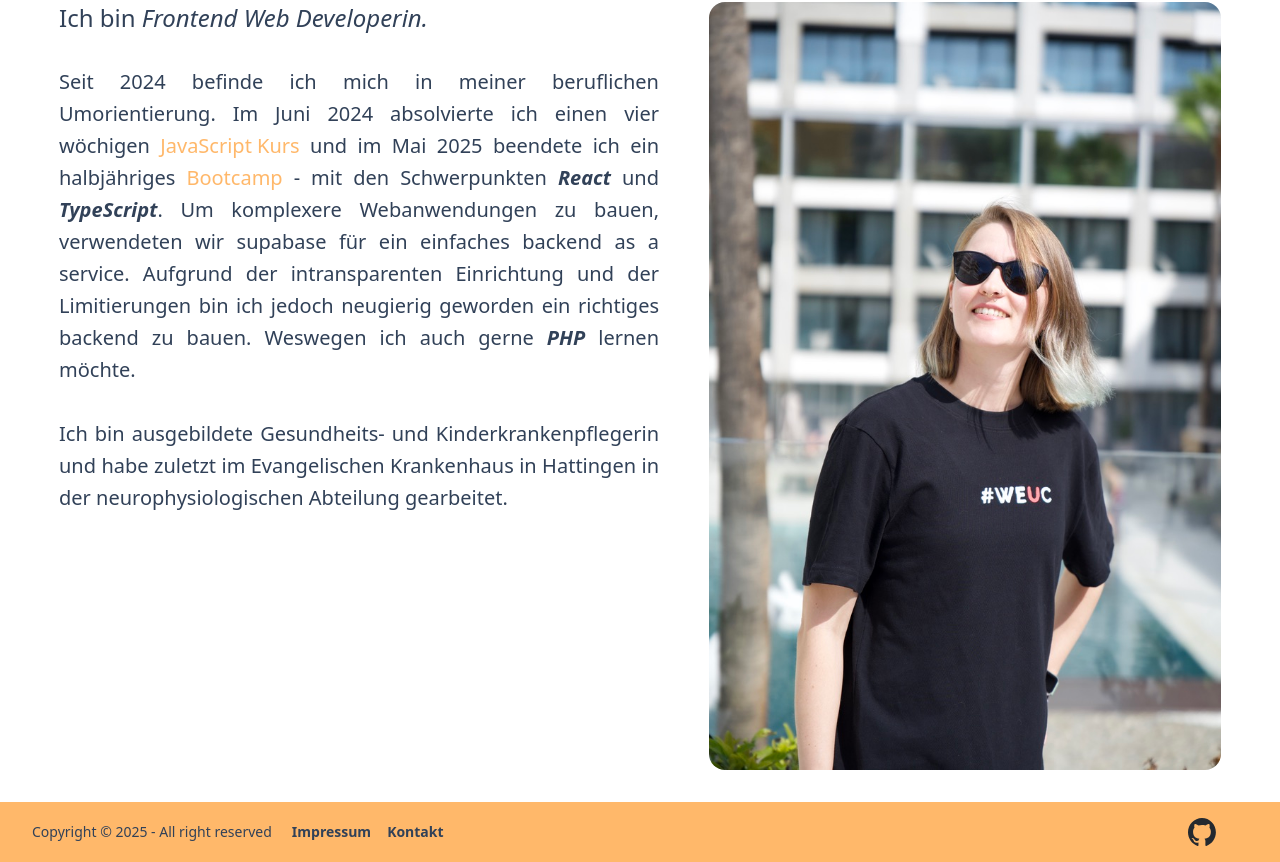
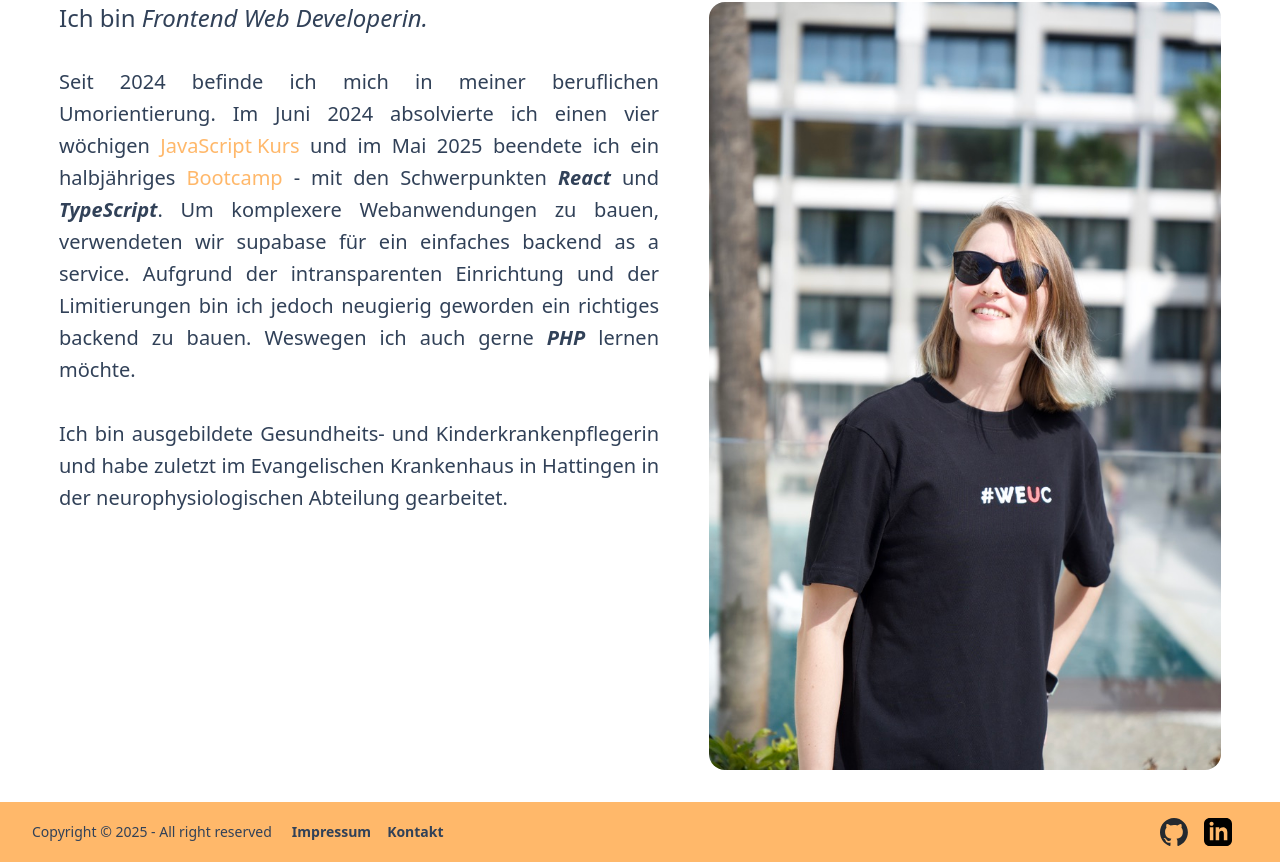
Before and after one commit to DeborahAleaKoch/hejIchBinDebo, a React (Vite) app: page / in a window 1280 px wide. Shown: the part 184-1046 px from the top of the page. Built offline with nearby package versions, Linux system fonts and the light colour scheme.

Commit message:
add linkedin logo and link

```diff
--- a/src/components/Footer.tsx
+++ b/src/components/Footer.tsx
@@ -32,7 +32,17 @@ export const Footer = () => {
 							className='h-7 w-7 transition delay-150 duration-300 ease-in-out hover:translate hover:scale-140 '
 						/>
 					</a>
-					<a></a>
+					<a
+						href='https://www.linkedin.com/in/deborah-koch'
+						className='linkedIn Logo'
+						target='_blanket'
+					>
+						<img
+							src='/public/logos/iconmonstr-linkedin-3.svg'
+							alt=''
+							className='h-7 w-7 transition delay-150 duration-300 ease-in-out hover:translate hover:scale-140 '
+						/>
+					</a>
 					<a></a>
 				</nav>
 			</footer>
```
Also changed, not shown: public/logos/iconmonstr-linkedin-3.svg (added).
